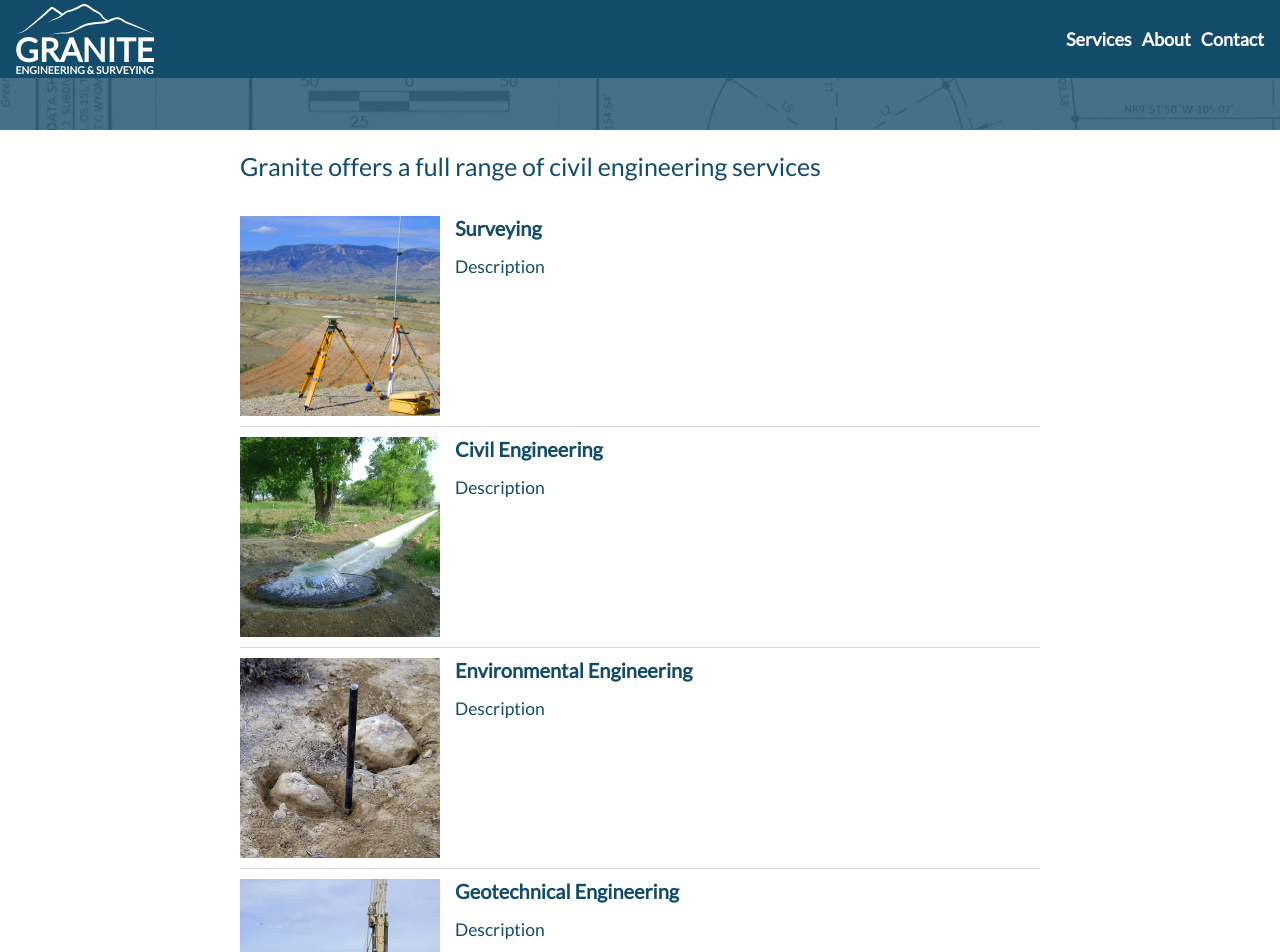
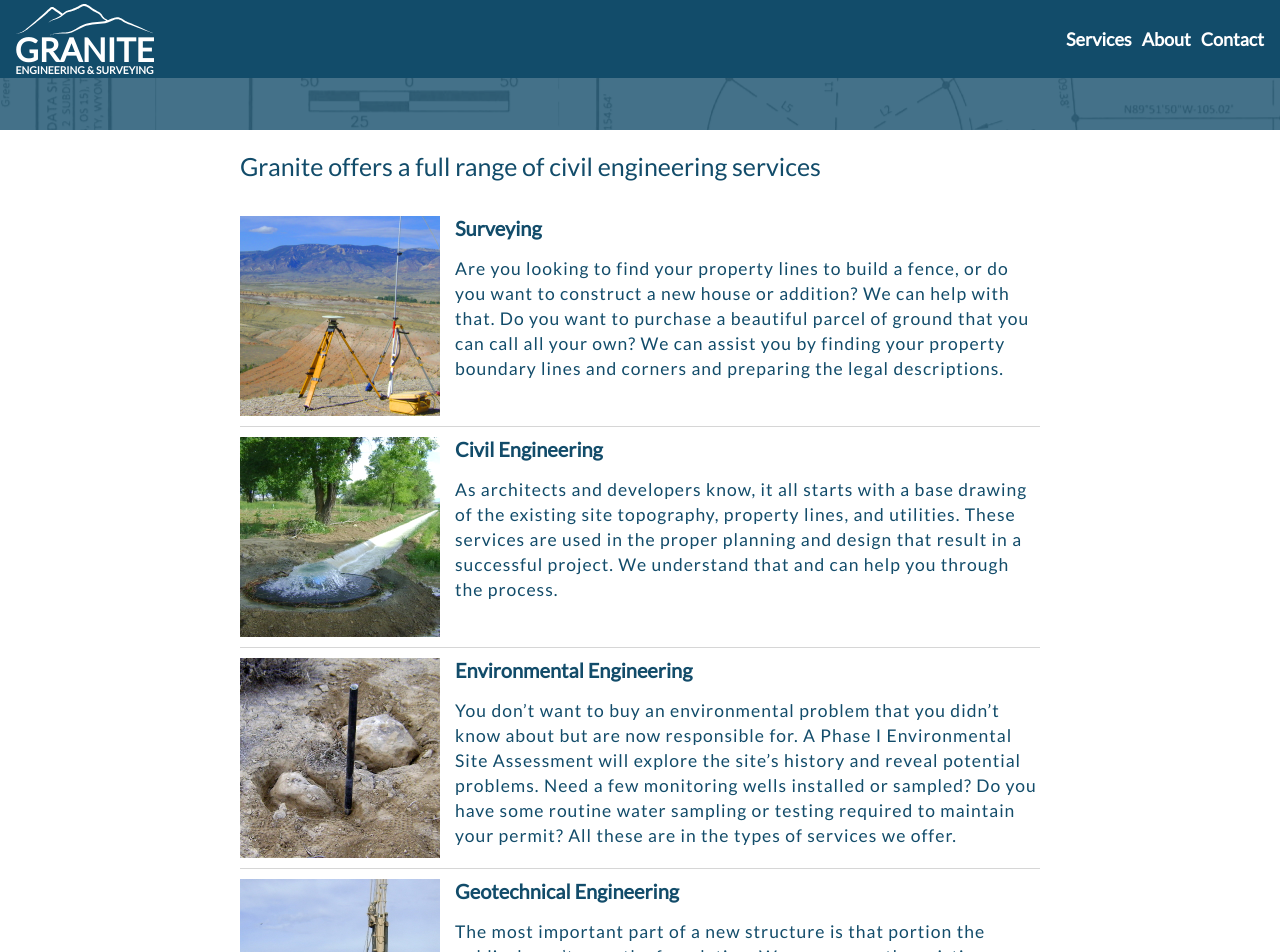
Before and after one commit to powell-igneous/powell-igneous.github.io, a Jekyll site: the page built from index.md, in a window 1280 px wide and 1400 px high, scrolled down 430 px. Shown: the top 952 px of the window. Built offline with Jekyll 4.4.1, drawn with Linux system fonts in a browser that asks for light colours; some of the changed text lies outside the part shown.

Commit message:
Add various bits of content

```diff
--- /dev/null
+++ b/_includes/aboutussection.html
@@ -0,0 +1,9 @@
+<section id="about-us" class="about-us-section">
+    <h1 class="content-section-header">Experience</h1>
+    <p class="content-section-blurb">Granite is independently owned and operated by Scott H. Lewis. Scott
+    brings over 26 years of engineering experience. He carries several licenses
+    and certifications including Professional Engineer (PE), Professional Land
+    Surveyor (PLS), and Certified Federal Surveyor (CFedS). Before founding
+    Granite, Scott formerly managed and operated the Powell branch of
+    Inberg-Miller Engineers.</p>
+</section>
--- a/_includes/navheader.html
+++ b/_includes/navheader.html
@@ -2,7 +2,7 @@
     <div class="nav-header-dropdown-menu">
         <ul class="nav-header-dropdown-menu-items">
             <li class="nav-header-dropdown-menu-item"><a class="link" href="#services">Services</a></li>
-            <li class="nav-header-dropdown-menu-item"><a class="link">About</a></li>
+            <li class="nav-header-dropdown-menu-item"><a class="link" href="#about-us">About</a></li>
             <li class="nav-header-dropdown-menu-item"><a class="link" href="#contact-us">Contact</a></li>
         </ul>
     </div>
@@ -10,7 +10,7 @@
     <div class="nav-header-spacer"></div>
     <ul class="collapsible-links">
         <li><a class="link" href="#services">Services</a></li>
-        <li><a class="link">About</a></li>
+        <li><a class="link" href="#about-us">About</a></li>
         <li><a class="link" href="#contact-us">Contact</a></li>
     </ul>
     <div class="three-bar-menu">
--- a/_includes/servicessection.html
+++ b/_includes/servicessection.html
@@ -1,32 +1,45 @@
 <section id="services" class="services-section">
-<h1 class="services-list-header">Granite offers a full range of civil engineering services</h1>
+<h1 class="content-section-header">Granite offers a full range of civil engineering services</h1>
 <ul class="services-list">
     <li class="services-list-item">
         <div class="services-list-img surveying"></div>
         <div class="services-list-desc">
             <h2 class="services-list-desc-header">Surveying</h1>
-            <div>Description</div>
+            <div class="content-section-blurb">Are you looking to find your property lines to build a fence, or do you want to
+construct a new house or addition? We can help with that. Do you want to
+purchase a beautiful parcel of ground that you can call all your own?  We can
+assist you by finding your property boundary lines and corners and preparing
+the legal descriptions.</div>
         </div>
     </li>
     <li class="services-list-item">
         <div class="services-list-img civil"></div>
         <div class="services-list-desc">
             <h2 class="services-list-desc-header">Civil Engineering</h1>
-            <div>Description</div>
+            <div class="content-section-blurb">As architects and developers know, it all starts with a base
+            drawing of the existing site topography, property lines, and
+            utilities. These services are used in the proper planning and
+            design that result in a successful project.  We understand that and
+            can help you through the process.</div>
         </div>
     </li>
     <li class="services-list-item">
         <div class="services-list-img environmental"></div>
         <div class="services-list-desc">
             <h2 class="services-list-desc-header">Environmental Engineering</h1>
-            <div>Description</div>
+            <div class="content-section-blurb">You don’t want to buy an environmental problem that you didn’t know about but are now responsible for.  A Phase I Environmental Site Assessment will explore the site’s history and reveal potential problems.  Need a few monitoring wells installed or sampled? Do you have some routine water sampling or testing required to maintain your permit?  All these are in the types of services we offer.</div>
+
         </div>
     </li>
     <li class="services-list-item">
         <div class="services-list-img geotechnical"></div>
         <div class="services-list-desc">
             <h2 class="services-list-desc-header">Geotechnical Engineering</h1>
-            <div>Description</div>
+            <div class="content-section-blurb">The most important part of a new structure is that portion the
+                public doesn’t see&mdash;the foundation. We can assess the existing
+                subsurface conditions on your proposed building site, perform
+                the necessary field and laboratory testing, and prepare the
+                soils report.</div>
         </div>
     </li>
 </ul>
--- a/_layouts/home.html
+++ b/_layouts/home.html
@@ -2,6 +2,7 @@
 {% include herosection.html %}
 {{ content }}
 {% include servicessection.html %}
+{% include aboutussection.html %}
 {% include contactussection.html %}
 {% include navheader.html %}
 {% include footer.html %}
--- /dev/null
+++ b/_sass/aboutussection.scss
@@ -0,0 +1,28 @@
+@import 'vars';
+
+.about-us-section {
+  align-items: center;
+  background-color: $granite-blue;
+  background-image: url('/assets/img/heart-mountain-gps.png');
+  background-position: center;
+  background-repeat: no-repeat;
+  color: $white;
+  display: flex;
+  flex-direction: column;
+  height: 449px;
+  justify-content: center;
+
+  .content-section-header {
+    margin-bottom: 1.2rem;
+  }
+
+  .content-section-blurb {
+    padding-left: 15px;
+    padding-right: 15px;
+  }
+
+  .content-section-header,
+  .content-section-blurb {
+    max-width: 800px;
+  }
+}
--- /dev/null
+++ b/_sass/commonclasses.scss
@@ -0,0 +1,16 @@
+@import 'vars';
+
+.content-section-header {
+  font-family: $font-stack;
+  font-size: 2.5rem;
+  font-weight: 300;
+  margin-bottom: 3.5rem;
+}
+
+.content-section-blurb {
+  font-family: $font-stack;
+  font-size: 1.75rem;
+  letter-spacing: .1rem;
+  line-height: 2.5rem;
+  margin-bottom: .25rem;
+}
--- a/_sass/servicessection.scss
+++ b/_sass/servicessection.scss
@@ -4,13 +4,6 @@
   color: $granite-blue;
   margin: 0 auto;
   max-width: 800px;
-}
-
-.services-list-header {
-  font-family: 'Lato', sans-serif;
-  font-size: 2.5rem;
-  font-weight: 300;
-  margin-bottom: 3.5rem;
 }
 
 .services-list {
@@ -69,6 +62,12 @@
     font-size: 2rem;
     margin-top: 0;
   }
+
+  .service-list-desc-blurb {
+    letter-spacing: .1rem;
+    line-height: 2.5rem;
+    margin-bottom: .25rem;
+  }
 }
 
 @media (max-width: 900px) {
--- a/_sass/vars.scss
+++ b/_sass/vars.scss
@@ -18,3 +18,6 @@ $small-header-break: 930px;
 // Fonts
 @import url('https://fonts.googleapis.com/css?family=Lato');
 $font-stack: 'Lato', sans-serif;
+
+// Content vars
+$content-section-width: 800px;
--- a/css/main.scss
+++ b/css/main.scss
@@ -13,3 +13,5 @@ body {
 @import 'navheader';
 @import 'herosection';
 @import 'servicessection';
+@import 'aboutussection';
+@import 'commonclasses';
```
